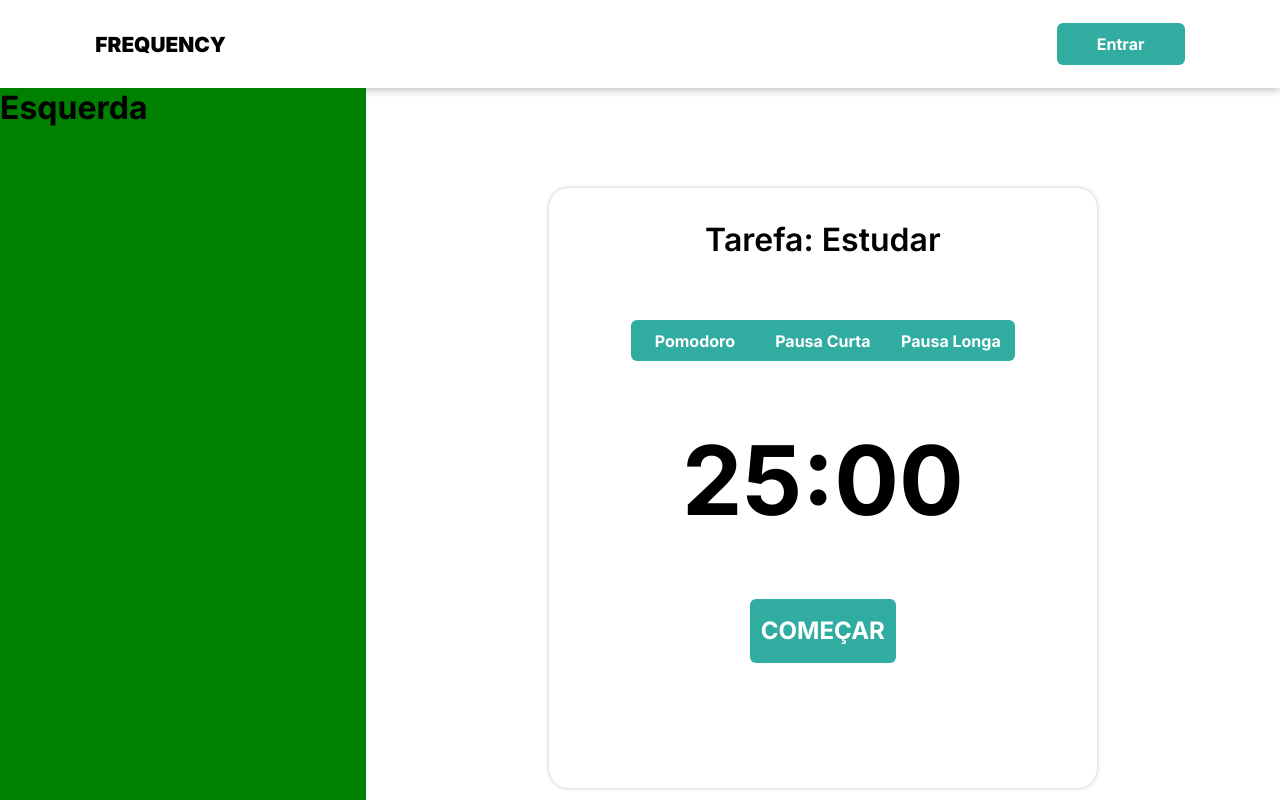
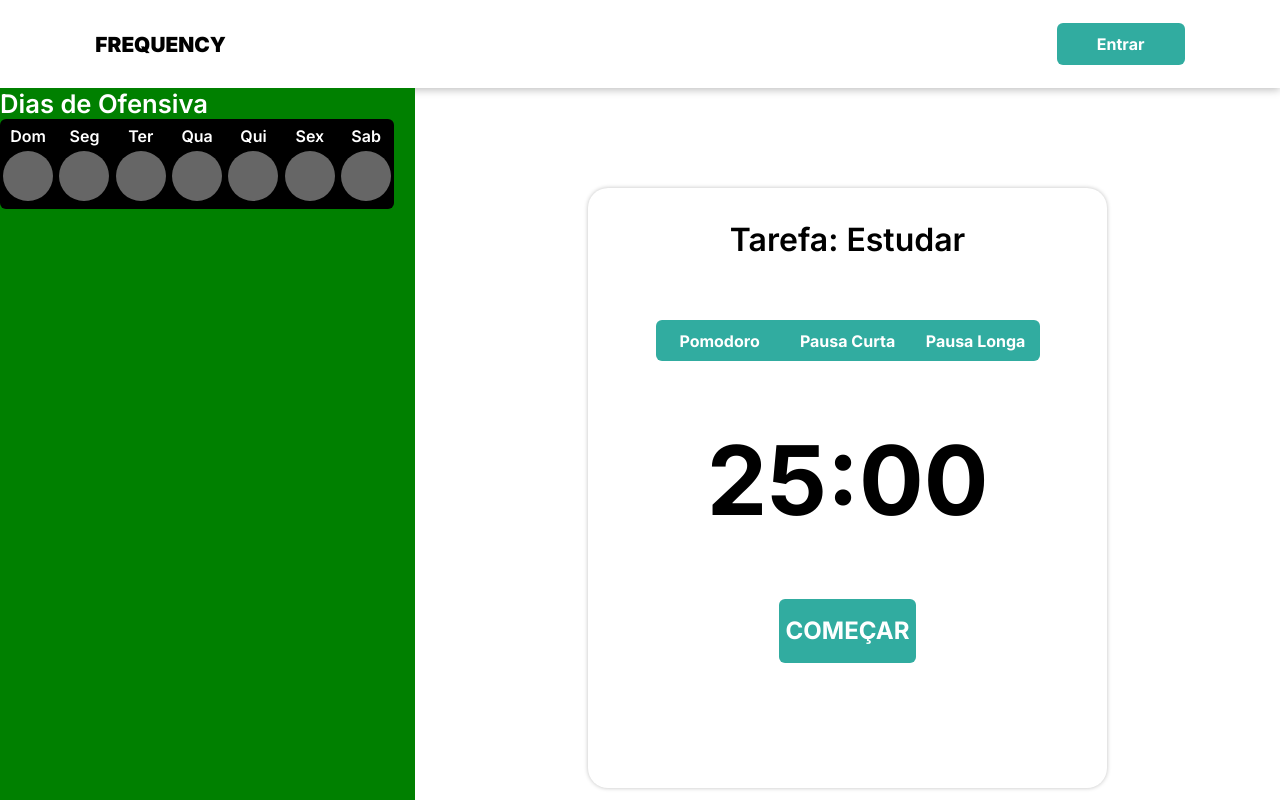
Before and after one commit to fdfborges/Frequency, a React (Vite) app: page /Functionality in a window 1280 px wide. Shown: the top 800 px of the page. Built offline with nearby package versions, Linux system fonts and the light colour scheme.

Commit message:
Function ofensive created

```diff
--- a/package.json
+++ b/package.json
@@ -13,6 +13,7 @@
     "@react-oauth/google": "^0.12.1",
     "axios": "^1.7.9",
     "bcrypt": "^5.1.1",
+    "date-fns": "^4.1.0",
     "formik": "^2.4.6",
     "google-auth-library": "^9.15.0",
     "lottie-react": "^2.4.0",
--- a/src/assets/pages/Functionality/Functionality.jsx
+++ b/src/assets/pages/Functionality/Functionality.jsx
@@ -1,19 +1,12 @@
 import { useEffect, useState } from "react";
 import "../Functionality/Functionality.scss";
+import { format } from "date-fns";
+import CheckPng from './assets/Check.png'; // Importando a imagem corretamente
 
 const Functionality = () => {
     const [baseTime, setBaseTime] = useState(25 * 60); // Tempo padrão: 25 minutos
     const [timeLeft, setTimeLeft] = useState(baseTime);
     const [isRunning, setIsRunning] = useState(false);
-
-    const BtnControl = document.querySelectorAll(".BtnFunctionality");
-
-    BtnControl.forEach(botao => {
-        botao.addEventListener("click", () => {
-            BtnControl.forEach(BtnFunctionality => BtnFunctionality.classList.remove("ActiveBtnSelector"));
-            botao.classList.add("ActiveBtnSelector");
-        });
-    });
 
     useEffect(() => {
         setTimeLeft(baseTime);
@@ -24,8 +17,7 @@ const Functionality = () => {
 
         if (isRunning && timeLeft > 0) {
             timer = setInterval(() => {
-                setTimeLeft(prevTime => prevTime - 1);
-
+                setTimeLeft((prevTime) => prevTime - 1);
             }, 1000);
         } else if (timeLeft === 0) {
             clearInterval(timer);
@@ -46,39 +38,123 @@ const Functionality = () => {
         setBaseTime(newTime);
     };
 
+    const OfensiveTotal = () => {
+        const Today = new Date();
+        const dayOfWeek = format(Today, "EEEE");
+        console.log(dayOfWeek);
+
+        const Ofensive = (dayOfWeek) => {
+            const CheckSun = document.getElementById("CheckSun");
+            const CheckMon = document.getElementById("CheckMon");
+            const CheckTue = document.getElementById("CheckTue");
+            const CheckWed = document.getElementById("CheckWed");
+            const CheckThu = document.getElementById("CheckThu");
+            const CheckFri = document.getElementById("CheckFri");
+            const CheckSat = document.getElementById("CheckSat");
+
+            if (dayOfWeek === "Sunday") {
+                CheckSun.src = CheckPng;
+            } else if (dayOfWeek === "Monday") {
+                CheckMon.src = CheckPng;
+            } else if (dayOfWeek === "Tuesday") {
+                CheckTue.src = CheckPng;
+            } else if (dayOfWeek === "Wednesday") {
+                CheckWed.src = CheckPng;
+            } else if (dayOfWeek === "Thursday") {
+                CheckThu.src = CheckPng;
+            } else if (dayOfWeek === "Friday") {
+                CheckFri.src = CheckPng;
+            } else if (dayOfWeek === "Saturday") {
+                CheckSat.src = CheckPng;
+            }
+        };
+
+        Ofensive(dayOfWeek);
+    };
+
     return (
         <div className="container">
-            <div className='left'>
-                <h1>Esquerda</h1>
+            <div className="left">
+                <div className="containerDashboard">
+                    <span className="TitleDaysOfensive">Dias de Ofensiva</span>
+                    <div className="ContainerOfensive">
+                        <div className="ContainerTitleAndCheck">
+                            <span>Dom</span>
+                            <div className="CheckOfensive">
+                                <img className="CheckSeg" id="CheckSat" src="" alt="" />
+                            </div>
+                        </div>
+                        <div className="ContainerTitleAndCheck">
+                            <span>Seg</span>
+                            <div className="CheckOfensive">
+                                <img className="CheckSeg" id="CheckSun" src="" alt="" />
+                            </div>
+                        </div>
+                        <div className="ContainerTitleAndCheck">
+                            <span>Ter</span>
+                            <div className="CheckOfensive">
+                                <img className="CheckSeg" id="CheckMon" src="" alt="" />
+                            </div>
+                        </div>
+                        <div className="ContainerTitleAndCheck">
+                            <span>Qua</span>
+                            <div className="CheckOfensive">
+                                <img className="CheckSeg" id="CheckTue" src="" alt="" />
+                            </div>
+                        </div>
+                        <div className="ContainerTitleAndCheck">
+                            <span>Qui</span>
+                            <div className="CheckOfensive">
+                                <img className="CheckSeg" id="CheckWed" src="" alt="" />
+                            </div>
+                        </div>
+                        <div className="ContainerTitleAndCheck">
+                            <span>Sex</span>
+                            <div className="CheckOfensive">
+                                <img className="CheckSeg" id="CheckThu" src="" alt="" />
+                            </div>
+                        </div>
+                        <div className="ContainerTitleAndCheck">
+                            <span>Sab</span>
+                            <div className="CheckOfensive">
+                                <img className="CheckSeg" id="CheckFri" src="" alt="" />
+                            </div>
+                        </div>
+                        {/* Outros dias... */}
+                    </div>
+                </div>
             </div>
 
-            <div className='right'>
+            <div className="right">
                 <div className="background">
                     <span>Tarefa: Estudar</span>
-                    <div className='containerButtonsControl'>
+                    <div className="containerButtonsControl">
                         <button
-                            className='BtnFunctionality'
+                            className="BtnFunctionality"
                             onClick={() => handleTimeChange(25 * 60)}
                         >
                             Pomodoro
                         </button>
                         <button
-                            className='BtnFunctionality'
+                            className="BtnFunctionality"
                             onClick={() => handleTimeChange(5 * 60)}
                         >
                             Pausa Curta
                         </button>
                         <button
-                            className='BtnFunctionality'
+                            className="BtnFunctionality"
                             onClick={() => handleTimeChange(15 * 60)}
                         >
                             Pausa Longa
                         </button>
                     </div>
-                    <span className='counter'>{formatTime(timeLeft)}</span>
+                    <span className="counter">{formatTime(timeLeft)}</span>
                     <button
                         className={`BTN-Comecar ${isRunning ? "ActiveBtnCounter" : ""}`}
-                        onClick={() => setIsRunning(prev => !prev)}
+                        onClick={() => {
+                            setIsRunning((prev) => !prev);
+                            OfensiveTotal();  // Chama a função OfensiveTotal aqui
+                        }}
                     >
                         {isRunning ? "PAUSAR" : "COMEÇAR"}
                     </button>
--- a/src/assets/pages/Functionality/Functionality.scss
+++ b/src/assets/pages/Functionality/Functionality.scss
@@ -22,7 +22,7 @@
             gap: 3.8rem;
             padding: 2rem;
             box-sizing: border-box;
-            box-shadow: 0px 0px 4px 0px rgba(0,0,0,0.25);
+            box-shadow: 0px 0px 4px 0px rgba(0, 0, 0, 0.25);
 
             & span {
                 font-size: 2rem;
@@ -41,7 +41,8 @@
                         border-radius: 0px 6px 6px 0px;
                     }
                 }
-                .ActiveBtnSelector{
+
+                .ActiveBtnSelector {
                     background-color: $primarygreen_active2;
                 }
             }
@@ -56,7 +57,8 @@
                 height: 4rem;
                 font-size: 1.5rem;
             }
-            .ActiveBtnCounter{
+
+            .ActiveBtnCounter {
                 background-color: $primaryred;
             }
         }
@@ -64,8 +66,57 @@
 
     .left {
         display: flex;
-        flex: 1;
+        flex-direction: column;
+        align-items: center;
+        justify-content: center;
+
+        flex: 1.2;
         background-color: green;
         height: 100vh;
+
+        .containerDashboard {
+            width: 100%;
+            height: 100%;
+            .TitleDaysOfensive {
+                margin: 1rem 0;
+                font-weight: 600;
+                color: $primarywhite;
+                font-size: 1.6rem;
+            }
+            .ContainerOfensive {
+                display: flex;
+                justify-content: space-around;
+                width: 95%;
+                height: 5.6rem;
+                border-radius: 6px;
+                background-color: black;
+
+                .ContainerTitleAndCheck {
+                    display: flex;
+                    flex-direction: column;
+                    justify-content: center;
+                    align-items: center;
+                    gap: 0.3rem;
+                    color: $primarywhite;
+                    font-weight: 600;
+
+                    .CheckOfensive {
+                        display: flex;
+                        justify-content: center;
+                        align-items: center;
+                        width: 50px;
+                        height: 50px;
+                        border-radius: 100%;
+                        background-color: rgb(102, 102, 102);
+                        .CheckSeg{
+                            height: 100%;
+                        }
+                    }
+                }
+            }
+        }
+
     }
+
+
 }
```
Also changed, not shown: src/assets/pages/Functionality/assets/Check.png (added), 1 other file (tests, documents, lock files or other folders).
